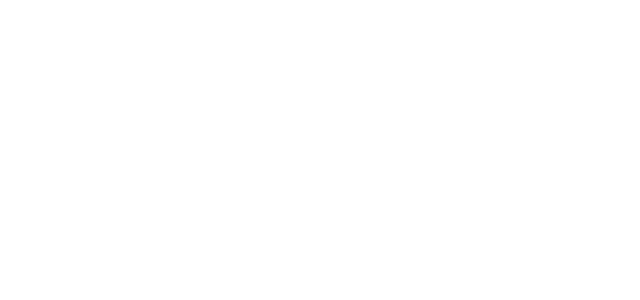
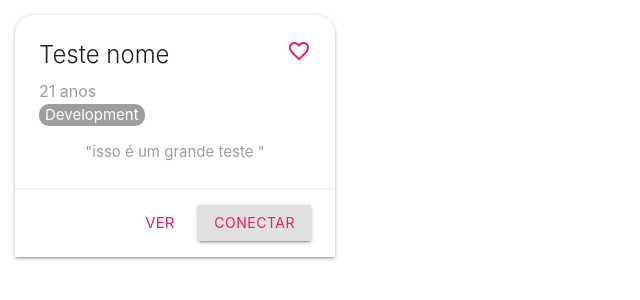
Before and after one commit to MabiGermano/hackathon-ccr-2021, a React (Create React App) app in the folder frontend/transforma/: page /listagem in a window 1280 px wide. Shown: the top 300 px of the page, without its empty margins (0-640 px from the left). Built offline with nearby package versions, Linux system fonts and the light colour scheme.

Commit message:
configurando card para listagem

```diff
--- /dev/null
+++ b/frontend/transforma/src/assets/css/card.css
@@ -0,0 +1,19 @@
+.card .badge {
+    margin-left: 0;
+    border-radius: 10px;
+}
+
+
+.card-content #quote {
+    margin-top: 1rem;
+    text-align: center;
+}
+
+.card-action {
+    display: flex;
+    justify-content: flex-end;
+}
+
+.card-action > a.see {
+    margin-top: .5rem;
+}
--- /dev/null
+++ b/frontend/transforma/src/assets/css/listagempage.css
@@ -0,0 +1,5 @@
+#listagem-page div > .card {
+    width: 25%;
+    margin: 1rem;
+    border-radius: 20px 20px 0 0;
+}
--- /dev/null
+++ b/frontend/transforma/src/components/Card.js
@@ -0,0 +1,37 @@
+import React from 'react';
+import { Link } from 'react-router-dom';
+
+import '../assets/css/card.css';
+
+const Card = () => {
+    return (
+        <div class="card">
+            <div class="card-content">
+                <span class="card-title">
+                    Teste nome
+                    <Link class="pink-text text-darken1 material-icons right">
+                        favorite_border
+                    </Link>
+                </span>
+
+                <div>
+                    <span className="tiny-text grey-text">21 anos</span>
+                </div>
+                <div>
+                    <span class="left badge grey white-text">Development</span>
+                </div>
+                <br />
+                <div id="quote">
+                    <p className="grey-text">"isso é um grande teste "</p>
+                </div>
+            </div>
+            <div class="card-action">
+
+                <Link className="pink-text text-darken1 see" to="">Ver</Link>
+                <Link className="pink-text text-darken1 grey lighten-2 btn" to="">Conectar</Link>
+            </div>
+        </div>
+    );
+}
+
+export default Card;
--- /dev/null
+++ b/frontend/transforma/src/pages/ListagemPage.js
@@ -0,0 +1,14 @@
+import React from 'react';
+import Card from '../components/Card';
+
+import '../assets/css/listagempage.css';
+const Listagem = () => {
+    return(
+        <div id="listagem-page">
+            <div>
+                <Card/>
+            </div>
+        </div>
+    );
+}
+export default Listagem;
--- a/frontend/transforma/src/routes.js
+++ b/frontend/transforma/src/routes.js
@@ -4,6 +4,7 @@
 
 
 import Landing from './pages/LandingPage';
+import Listagem from './pages/ListagemPage';
 
 function Routes () {
     return(
@@ -11,6 +12,7 @@
             <Switch>
                 <Route path="/" exact component={Landing} />
                 <Route path="/cadastro" exact component={Cadastro} />
+                <Route path="/listagem" exact component={Listagem} />
             </Switch>
         </BrowserRouter>
     );
```
Also changed, not shown: 1 other file (tests, documents, lock files or other folders).
